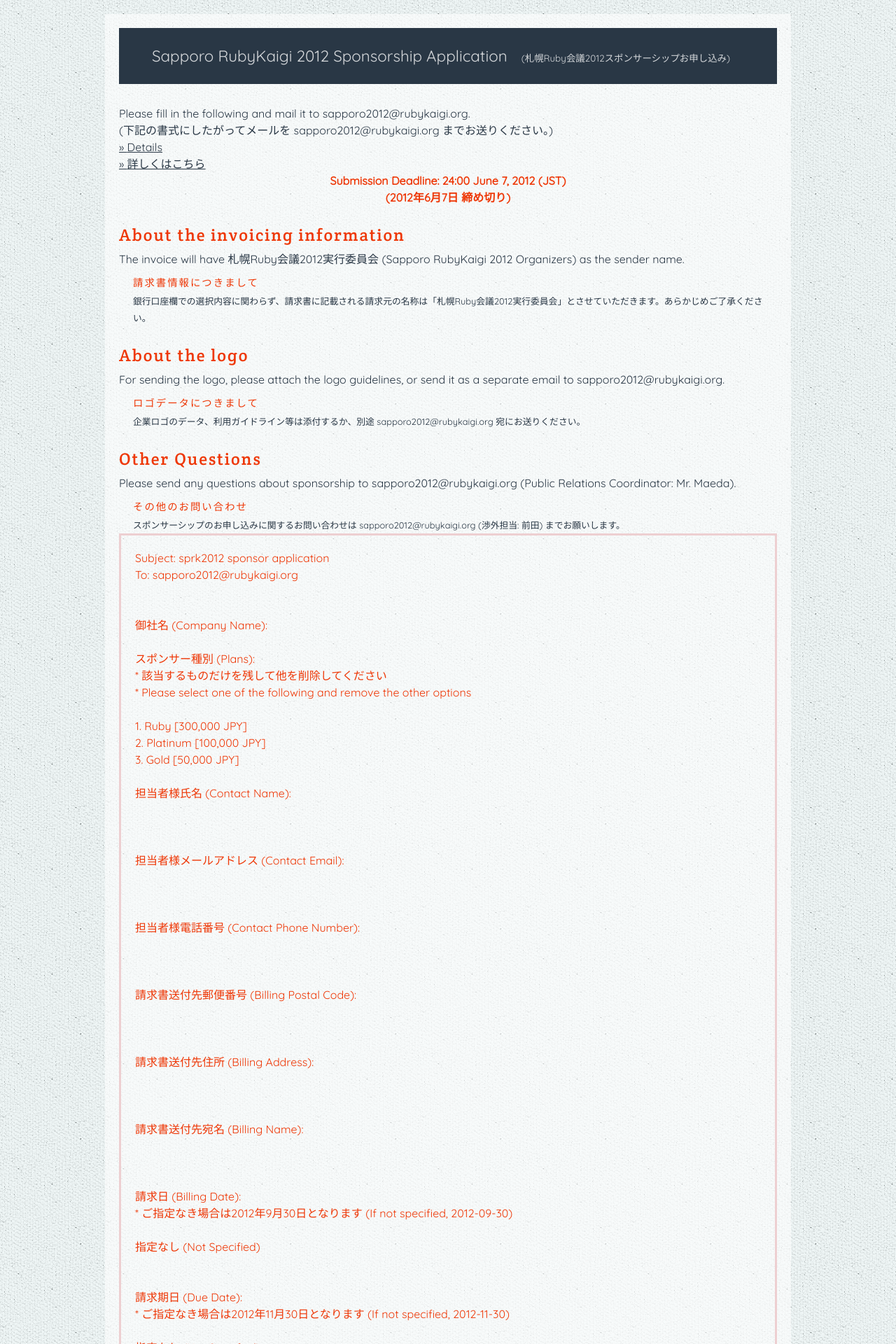
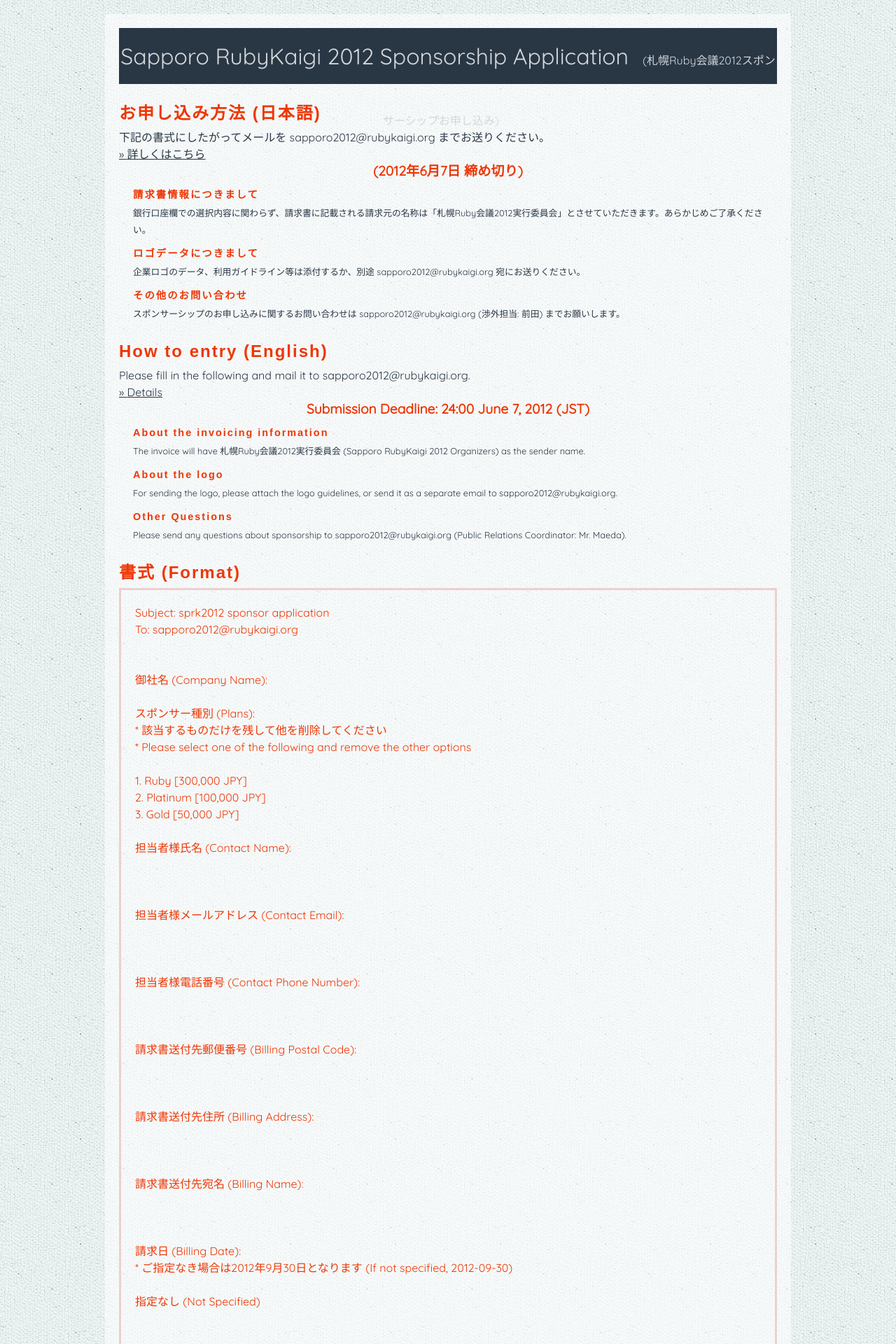
Before and after one commit to ruby-sapporo/sapporo.rubykaigi.org, a Jekyll site: the page built from 2012/call-for-sponsors.md, in a window 1280 px wide. Shown: the top 1920 px of the page at 70% size. Built offline with Jekyll 4.4.1, drawn with Linux system fonts in a browser that asks for light colours; Markdown is read by kramdown in place of the engine named in the settings; comment, search, counter and statistics services are not loaded.

Commit message:
modify structure of cfs

```diff
--- a/2012/call-for-sponsors.md
+++ b/2012/call-for-sponsors.md
@@ -1,48 +1,53 @@
 ---
 layout: content
-title: Call for Sponsors (札幌Ruby会議2012スポンサーシップお申し込み)
+title: Sapporo RubyKaigi 2012 Sponsorship Application (札幌Ruby会議2012スポンサーシップお申し込み)
 ---
 
 #Sapporo RubyKaigi 2012 Sponsorship Application<span>(札幌Ruby会議2012スポンサーシップお申し込み)<span>
 
-Please fill in the following and mail it to sapporo2012@rubykaigi.org.
+## お申し込み方法 (日本語)
 
-(下記の書式にしたがってメールを sapporo2012@rubykaigi.org までお送りください。)
-
-[Details](sprk2012prospectus_en.pdf "Call for Sponsors of Sapporo RubyKaigi 2012")
+下記の書式にしたがってメールを sapporo2012@rubykaigi.org までお送りください。
 
 [詳しくはこちら](sprk2012prospectus.pdf "札幌Ruby会議2012 スポンサーシップのご案内")
 
-**Submission Deadline: 24:00 June 7, 2012 (JST)**
 **(2012年6月7日 締め切り)**
-
-## About the invoicing information
-
-The invoice will have 札幌Ruby会議2012実行委員会 (Sapporo RubyKaigi 2012 Organizers) as the sender name.
 
 ### 請求書情報につきまして
 
 銀行口座欄での選択内容に関わらず、請求書に記載される請求元の名称は「札幌Ruby会議2012実行委員会」とさせていただきます。あらかじめご了承ください。
 
-## About the logo
-
-For sending the logo, please attach the logo guidelines, or send it as
-a separate email to sapporo2012@rubykaigi.org.
-
 ### ロゴデータにつきまして
 
 企業ロゴのデータ、利用ガイドライン等は添付するか、別途 sapporo2012@rubykaigi.org 宛にお送りください。
-
-## Other Questions
-
-Please send any questions about sponsorship to
-sapporo2012@rubykaigi.org (Public Relations Coordinator: Mr. Maeda).
 
 ### その他のお問い合わせ
 
 スポンサーシップのお申し込みに関するお問い合わせは sapporo2012@rubykaigi.org (渉外担当: 前田) までお願いします。
 
+## How to entry (English)
 
+Please fill in the following and mail it to sapporo2012@rubykaigi.org.
+
+[Details](sprk2012prospectus_en.pdf "Call for Sponsors of Sapporo RubyKaigi 2012")
+
+**Submission Deadline: 24:00 June 7, 2012 (JST)**
+
+### About the invoicing information
+
+The invoice will have 札幌Ruby会議2012実行委員会 (Sapporo RubyKaigi 2012 Organizers) as the sender name.
+
+### About the logo
+
+For sending the logo, please attach the logo guidelines, or send it as
+a separate email to sapporo2012@rubykaigi.org.
+
+### Other Questions
+
+Please send any questions about sponsorship to
+sapporo2012@rubykaigi.org (Public Relations Coordinator: Mr. Maeda).
+
+## 書式 (Format)
 
     Subject: sprk2012 sponsor application
     To: sapporo2012@rubykaigi.org
--- a/2012/stylesheets/common.css
+++ b/2012/stylesheets/common.css
@@ -69,6 +69,7 @@
 }
 
 strong {
+  font-size: 120%;
   font-weight: bold;
 }
 
@@ -219,7 +220,8 @@
 	background: #293745;
   height: 80px;
   line-height: 80px;
-  font-size: 140%;
+  font-weight: bold
+  font-size: 180%;
   color: #d4d7da;
   text-align: center;
   margin-bottom: 30px;
@@ -227,12 +229,17 @@
 
 #content h1 span {
   margin-left: 20px;
-  font-size: 60%;
+  font-size: 50%;
   color: #d4d7da;
 }
 
+#content h2,
 #content h3 {
+  font-weight: bold;
 	font-family: "ヒラギノ角ゴ Pro W3", "Hiragino Kaku Gothic Pro", "メイリオ", Meiryo, Osaka, "ＭＳ Ｐゴシック", "MS PGothic", sans-serif;
+}
+
+#content h3 {
   font-size: 90%;
   margin: 10px 20px 2px 20px;
 }
```
